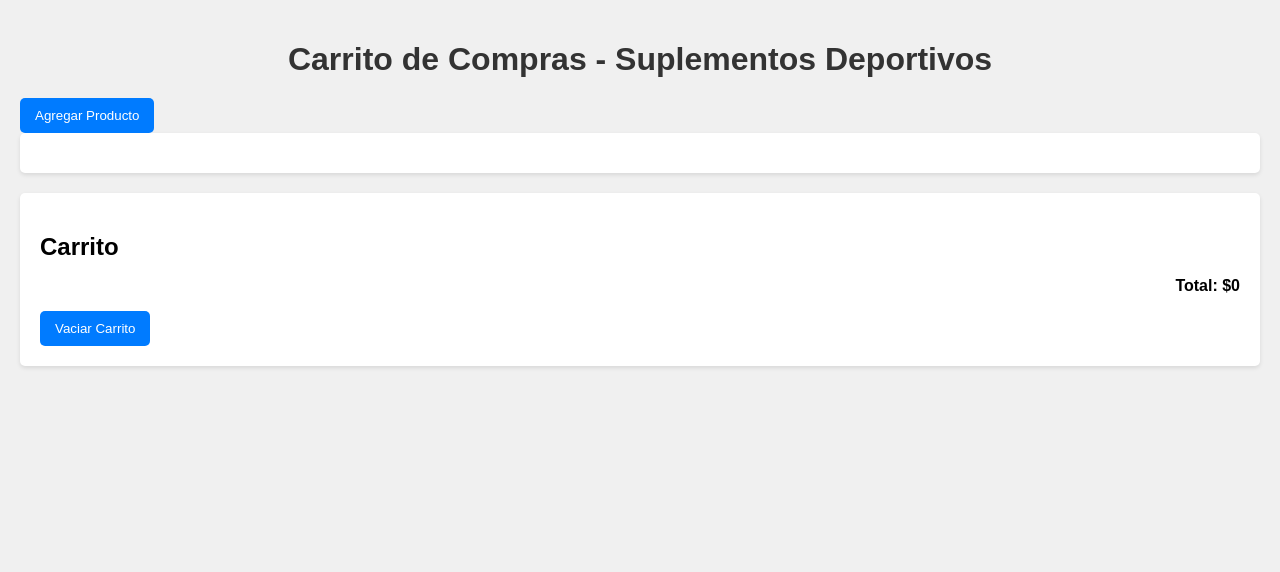
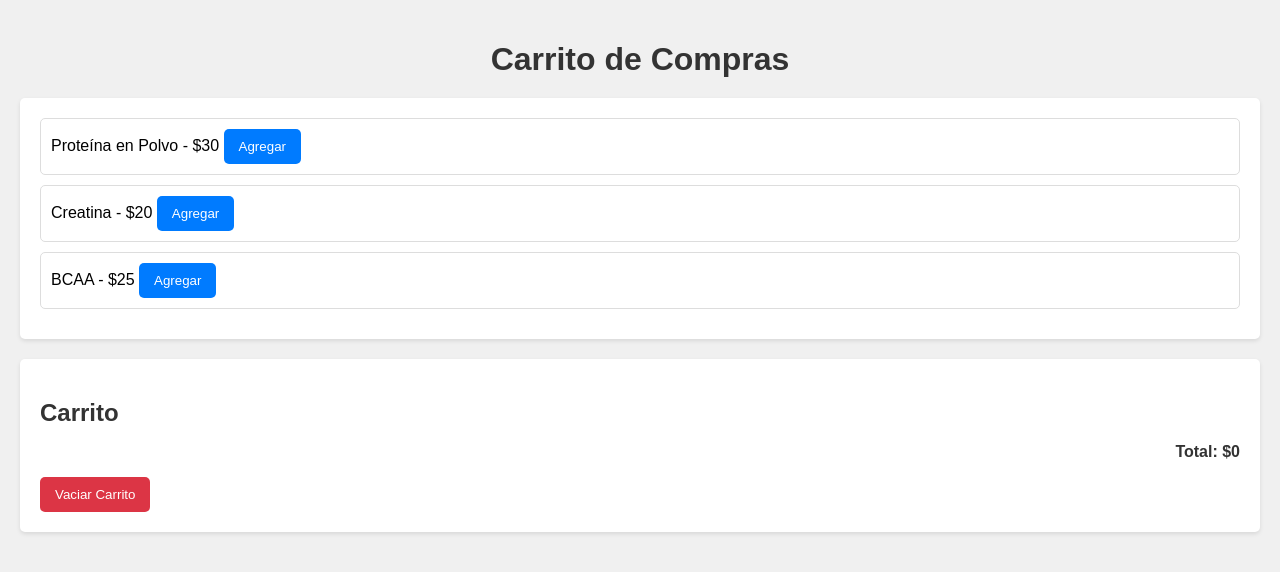
Before and after one commit to RamiroRolon/PreEntrega1RolonJs, a plain HTML site: page index.html in a window 1280 px wide. Drawn offline with Linux system fonts and the light colour scheme.

Commit message:
3era entrega bien realizada

```diff
--- a/index.html
+++ b/index.html
@@ -4,15 +4,13 @@
     <meta charset="UTF-8">
     <meta name="viewport" content="width=device-width, initial-scale=1.0">
     <link rel="stylesheet" href="style.css">
-    <title>Carrito de Compras - Suplementos Deportivos</title>
+    <title>Carrito de Compras</title>
 </head>
 <body>
-    <h1>Carrito de Compras - Suplementos Deportivos</h1>
-
-    <button onclick="agregarProductoPrompt()">Agregar Producto </button>
+    <h1>Carrito de Compras</h1>
 
     <div id="productos-list">
-        <!-- Aquí se mostrará la lista de productos -->
+        <!-- Aquí se mostrará la lista de productos disponibles -->
     </div>
 
     <div id="carrito">
@@ -21,7 +19,7 @@
             <!-- Aquí se mostrará el contenido del carrito -->
         </ul>
         <p id="total">Total: $0</p>
-        <button onclick="vaciarCarrito()">Vaciar Carrito</button>
+        <button id="vaciar-carrito">Vaciar Carrito</button>
     </div>
 
     <script src="app.js"></script>
--- a/style.css
+++ b/style.css
@@ -32,6 +32,13 @@ button:hover {
     box-shadow: 0 2px 4px rgba(0, 0, 0, 0.1);
 }
 
+.producto {
+    margin-bottom: 10px;
+    padding: 10px;
+    border: 1px solid #ddd;
+    border-radius: 5px;
+}
+
 #carrito {
     background-color: white;
     padding: 20px;
@@ -42,6 +49,7 @@ button:hover {
 
 #carrito h2 {
     margin-bottom: 10px;
+    color: #333;
 }
 
 #carrito-list {
@@ -51,9 +59,25 @@ button:hover {
 
 #carrito-list li {
     margin-bottom: 5px;
+    color: #555;
 }
 
 #total {
     text-align: right;
     font-weight: bold;
+    margin-top: 10px;
+    color: #333;
 }
+
+#vaciar-carrito {
+    background-color: #dc3545;
+    color: white;
+    border: none;
+    padding: 10px 15px;
+    border-radius: 5px;
+    cursor: pointer;
+}
+
+#vaciar-carrito:hover {
+    background-color: #c82333;
+}
```
